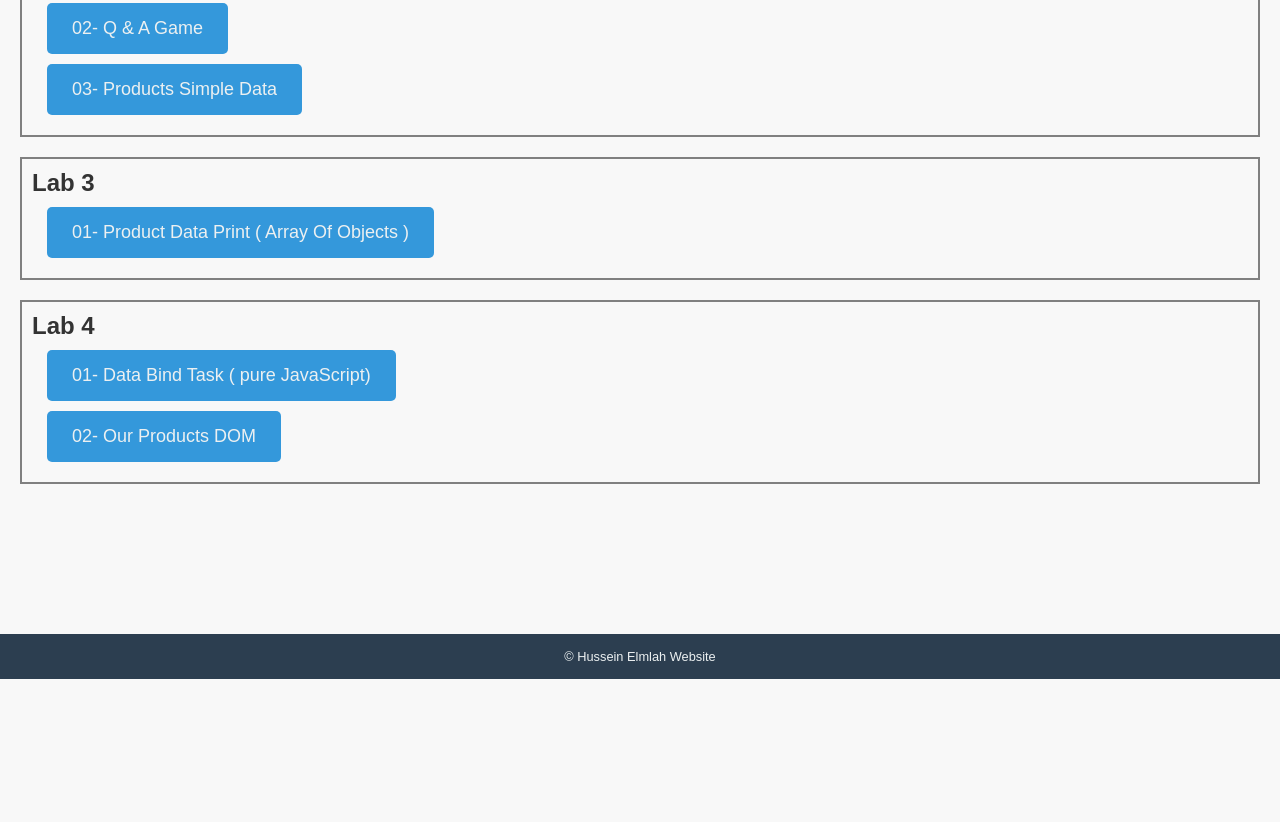
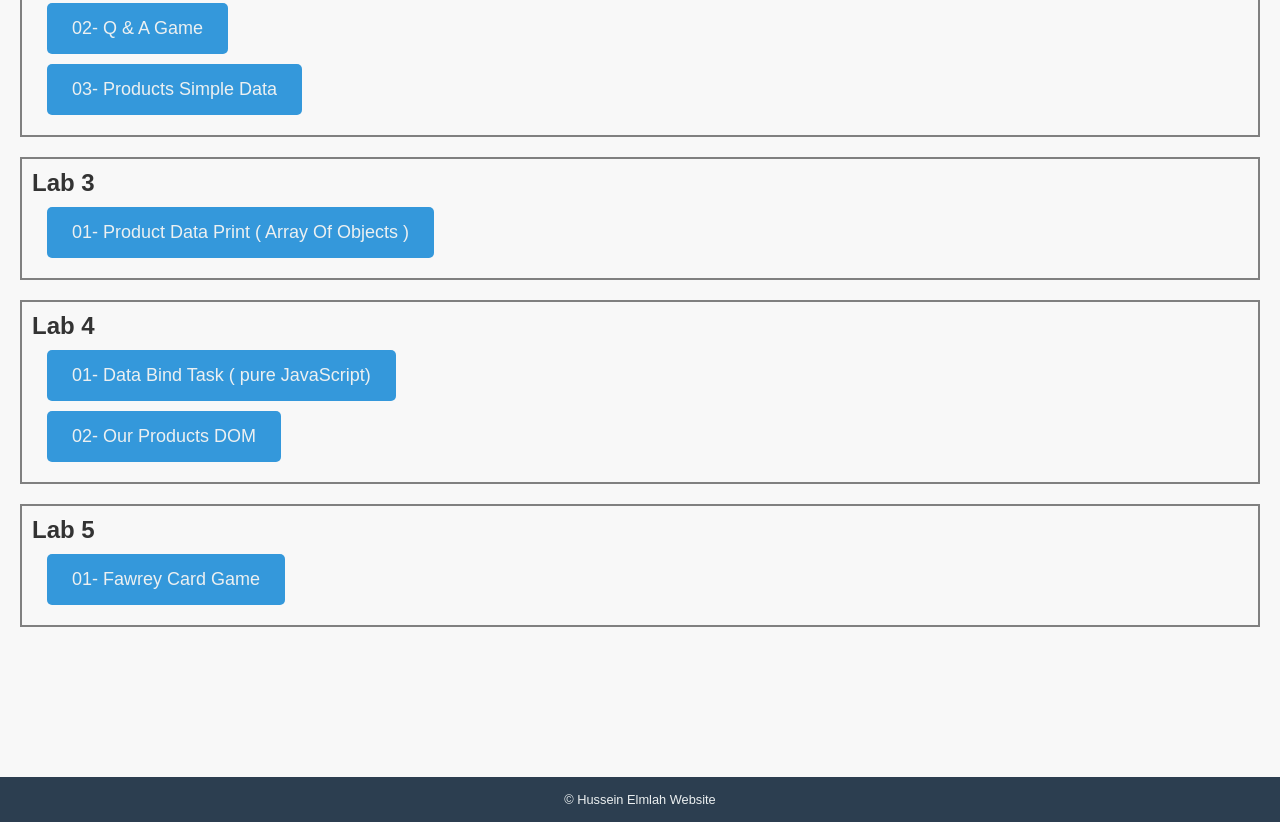
Before and after one commit to hussein-elmlah/ITI-Labs-Javascript, a plain HTML site: page index.html in a window 1280 px wide. Shown: the part 639-1461 px from the top of the page. Before the commit the page ends 1318 px from the top, so only its background shows below. Drawn offline with Linux system fonts and the light colour scheme.

Commit message:
Update index.html

```diff
--- a/index.html
+++ b/index.html
@@ -59,6 +59,12 @@
           <a href="Lab4/02-Our-Products-DOM/index.html">02- Our Products DOM</a>
         </div>
       </div>
+      <div class="lab lab5">
+        <h2>Lab 5</h2>
+        <div class="page">
+          <a href="Lab5/01-Fawrey-Card-Game/">01- Fawrey Card Game</a>
+        </div>
+      </div>
 
     </section>
 
```
